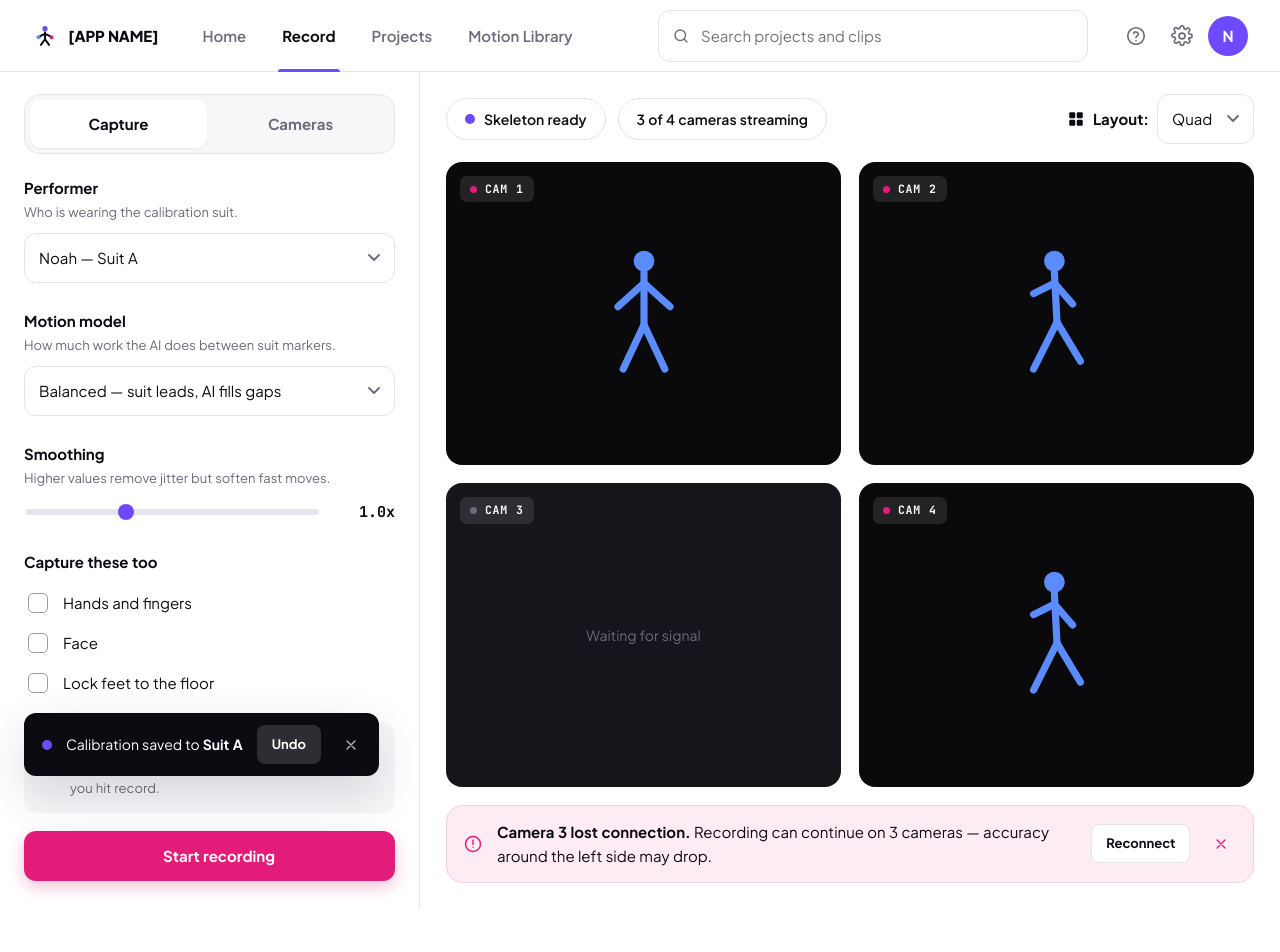
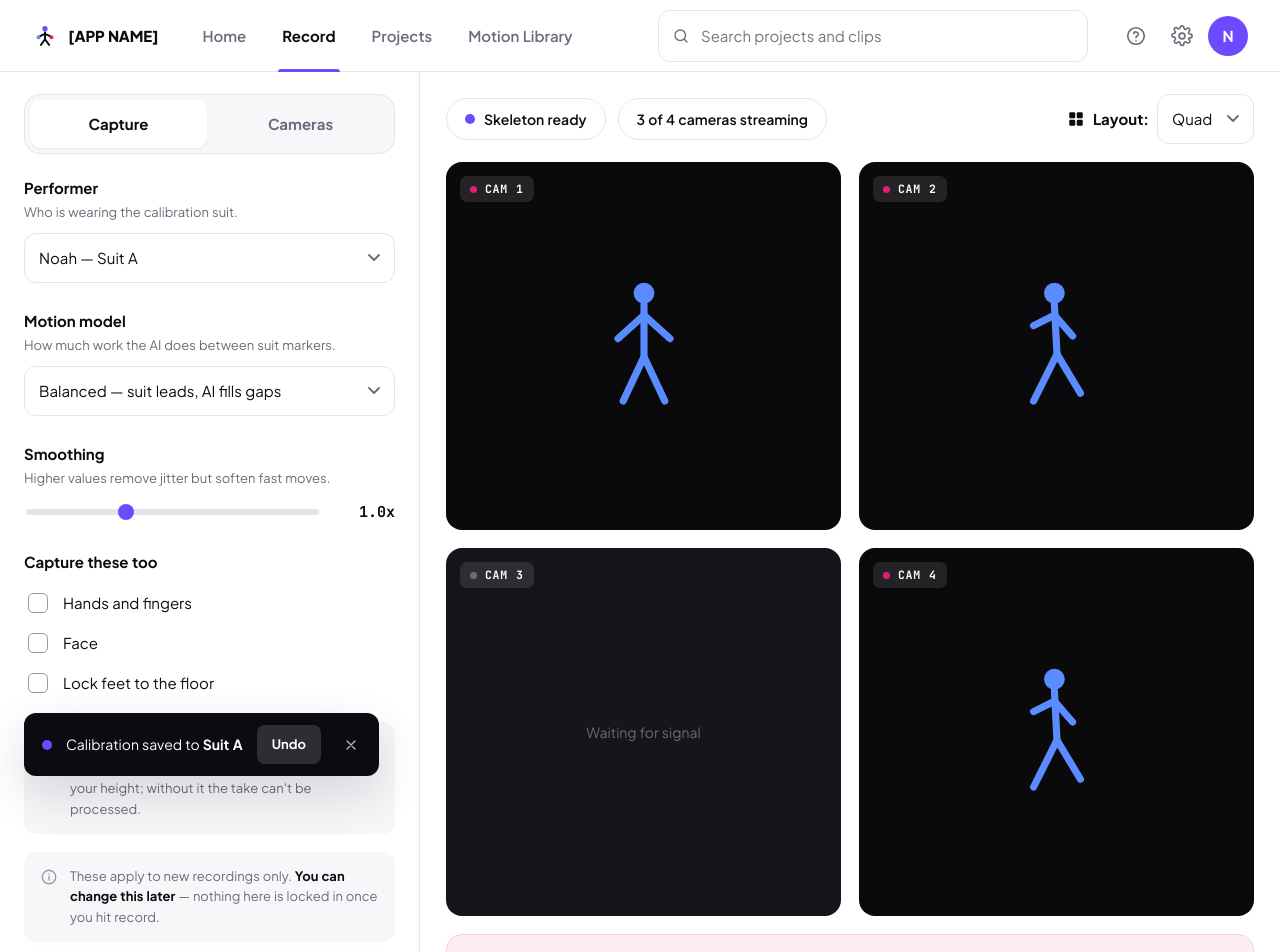
Before and after one commit to G-Cristhian/CS472_Mocap, a React (Vite) app in the folder frontend/: page /record in a window 1280 px wide. Shown: the top 952 px of the page. Before the commit the page ends 909 px from the top, so only its background shows below. Built offline with nearby package versions, Linux system fonts and the light colour scheme.

Commit message:
Added small note that after clapping, the user must face the cameras for a couple second as to measure the height for processing. [Don't count towards my commits since such a small change

```diff
--- a/frontend/src/features/record/RecordPage.tsx
+++ b/frontend/src/features/record/RecordPage.tsx
@@ -128,6 +128,13 @@ export function RecordPage() {
             </div>
 
             <div className="record__foot">
+              <div className="note">
+                <InfoIcon />
+                <span>
+                  After the clap, <b>stand still and upright, facing the cameras, for a couple of
+                  seconds</b>. This measures your height; without it the take can't be processed.
+                </span>
+              </div>
               <div className="note">
                 <InfoIcon />
                 <span>
```
